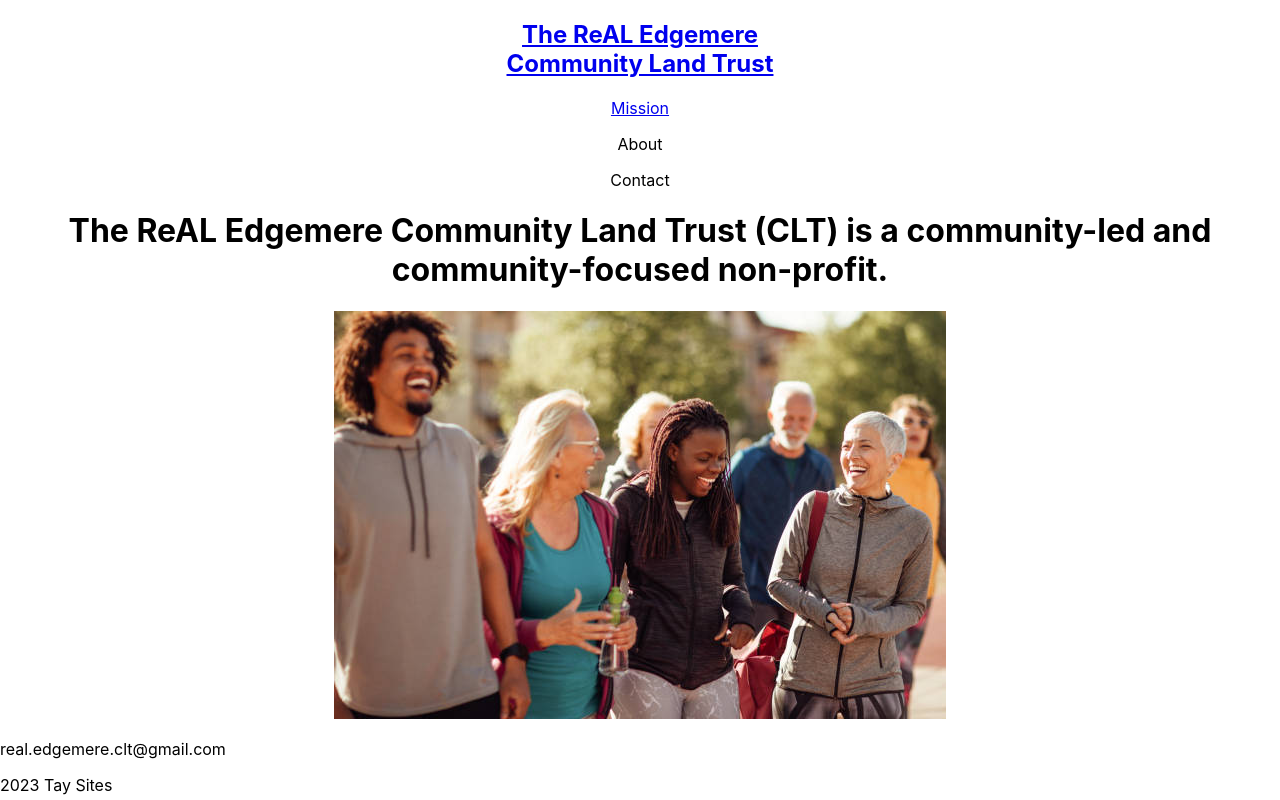
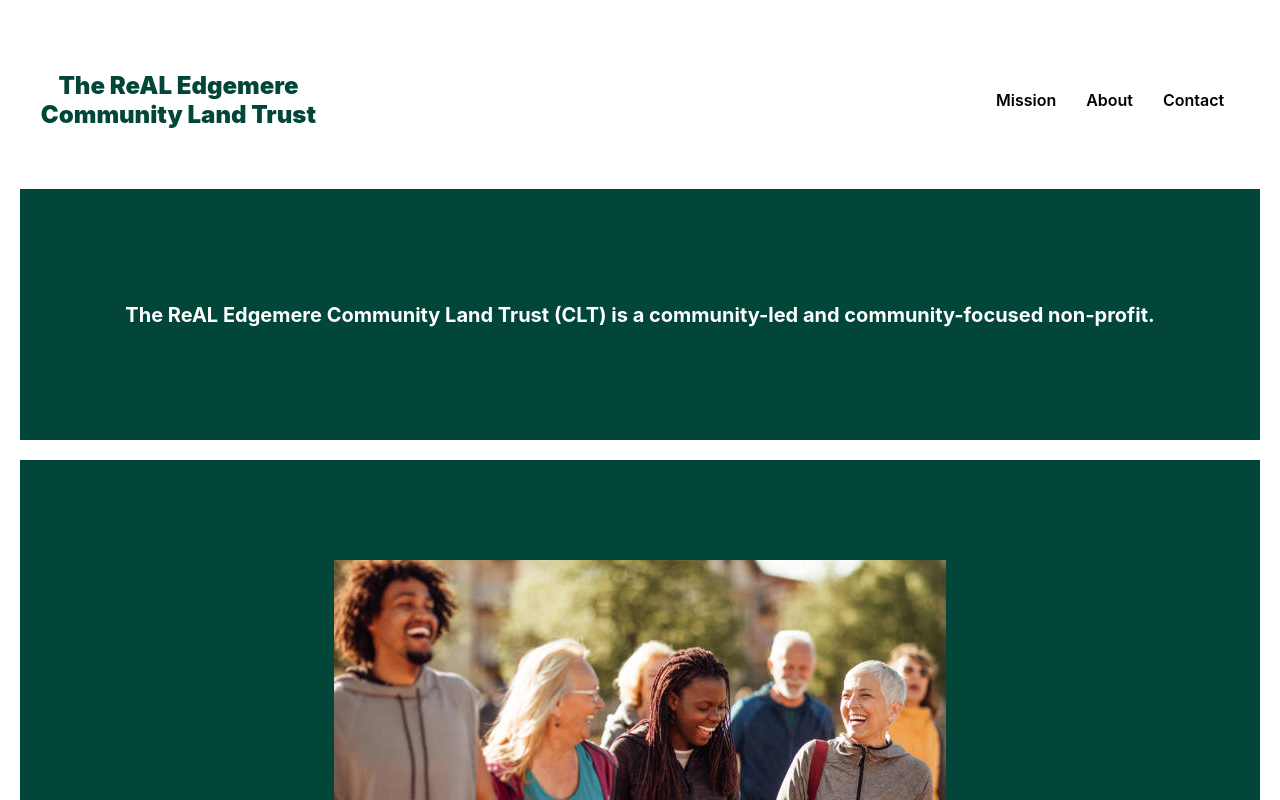
Before and after one commit to TaylorWill94/CLTmobile, a React (Create React App) app: page / in a window 1280 px wide. Shown: the top 800 px of the page. Built offline with nearby package versions, Linux system fonts and the light colour scheme.

Commit message:
Fixes media queries

```diff
--- a/src/components/Footer/Footer.css
+++ b/src/components/Footer/Footer.css
@@ -1,4 +1,4 @@
-@media screen and (max-width: 576px) {
+@media screen and (min-width: 576px) {
   .footer {
     background: rgb(204, 132, 78);
     margin: 1.25rem;
@@ -47,3 +47,53 @@
     color: white;
   }
 }
+
+@media screen and (min-width: 992px) {
+  .footer {
+    background: rgb(204, 132, 78);
+    margin: 1.25rem;
+    padding-top: 100px;
+    padding-bottom: 100px;
+    padding-left: 20px;
+    padding-right: 20px;
+  }
+
+  .email {
+    font-size: 1rem;
+    font-weight: 600;
+    text-align: center;
+    color: white;
+  }
+
+  .site-author {
+    font-size: 1rem;
+    font-weight: 600;
+    text-align: center;
+    color: white;
+  }
+}
+
+@media screen and (min-width: 1200px) {
+  .footer {
+    background: rgb(204, 132, 78);
+    margin: 1.25rem;
+    padding-top: 100px;
+    padding-bottom: 100px;
+    padding-left: 20px;
+    padding-right: 20px;
+  }
+
+  .email {
+    font-size: 1rem;
+    font-weight: 600;
+    text-align: center;
+    color: white;
+  }
+
+  .site-author {
+    font-size: 1rem;
+    font-weight: 600;
+    text-align: center;
+    color: white;
+  }
+}
--- a/src/components/Home/Home.css
+++ b/src/components/Home/Home.css
@@ -1,4 +1,4 @@
-@media screen and (max-width: 576px) {
+@media screen and (min-width: 576px) {
   .home-sec {
     margin: 1.25rem;
     padding-top: 100px;
@@ -28,7 +28,7 @@
   }
 }
 
-@media screen and (max-width: 768px) {
+@media screen and (min-width: 768px) {
   .home-sec {
     margin: 1.25rem;
     padding-top: 100px;
@@ -57,3 +57,63 @@
     /* max-width: 392px; */
   }
 }
+
+@media screen and (min-width: 992px) {
+  .home-sec {
+    margin: 1.25rem;
+    padding-top: 100px;
+    padding-bottom: 100px;
+    padding-left: 20px;
+    padding-right: 20px;
+    background: rgb(1, 70, 56);
+  }
+
+  .message {
+    font-size: 1.25rem;
+    color: white;
+  }
+
+  .img-sec {
+    margin: 1.25rem;
+    padding-top: 100px;
+    padding-bottom: 100px;
+    padding-left: 20px;
+    padding-right: 20px;
+    background: rgb(1, 70, 56);
+  }
+
+  .com-img {
+    max-width: 100%;
+    /* max-width: 392px; */
+  }
+}
+
+@media screen and (min-width: 1200px) {
+  .home-sec {
+    margin: 1.25rem;
+    padding-top: 100px;
+    padding-bottom: 100px;
+    padding-left: 20px;
+    padding-right: 20px;
+    background: rgb(1, 70, 56);
+  }
+
+  .message {
+    font-size: 1.25rem;
+    color: white;
+  }
+
+  .img-sec {
+    margin: 1.25rem;
+    padding-top: 100px;
+    padding-bottom: 100px;
+    padding-left: 20px;
+    padding-right: 20px;
+    background: rgb(1, 70, 56);
+  }
+
+  .com-img {
+    max-width: 100%;
+    /* max-width: 392px; */
+  }
+}
--- a/src/components/Nav/Nav.css
+++ b/src/components/Nav/Nav.css
@@ -1,4 +1,33 @@
-@media screen and (max-width: 576px) {
+@media screen and (min-width: 576px) {
+  .nav {
+    margin: 1.25rem;
+    padding-top: 0.625rem;
+    display: flex;
+    flex-direction: column;
+  }
+
+  .site-title {
+    color: rgb(1, 70, 56);
+    font-weight: 900;
+  }
+
+  a {
+    text-decoration: none;
+  }
+
+  .nav-item {
+    display: inline-block;
+    padding: 0.9375rem;
+    font-weight: 600;
+    color: black;
+  }
+
+  .nav-item:hover {
+    transform: translateY(-0.625rem);
+  }
+}
+
+@media screen and (min-width: 768px) {
   .nav {
     margin: 1.25rem;
     padding-top: 0.625rem;
@@ -25,7 +54,7 @@
   }
 }
 
-@media screen and (max-width: 768px) {
+@media screen and (min-width: 992px) {
   .nav {
     margin: 1.25rem;
     padding-top: 0.625rem;
@@ -51,3 +80,34 @@
     transform: translateY(-0.625rem);
   }
 }
+
+@media screen and (min-width: 1200px) {
+  .nav {
+    margin: 2.55rem;
+    padding-top: 0.625rem;
+    display: flex;
+    flex-direction: row;
+    justify-content: space-between;
+    align-items: center;
+  }
+
+  .site-title {
+    color: rgb(1, 70, 56);
+    font-weight: 900;
+  }
+
+  a {
+    text-decoration: none;
+  }
+
+  .nav-item {
+    display: inline-block;
+    padding: 0.9375rem;
+    font-weight: 600;
+    color: black;
+  }
+
+  .nav-item:hover {
+    transform: translateY(-0.625rem);
+  }
+}
--- a/src/components/Nav/Nav.js
+++ b/src/components/Nav/Nav.js
@@ -9,11 +9,14 @@
           The ReAL Edgemere <br /> Community Land Trust
         </h1>
       </Link>
-      <Link to="/mission">
-        <p className="nav-item">Mission</p>
-      </Link>
-      <p className="nav-item">About</p>
-      <p className="nav-item">Contact</p>
+
+      <div className="nav-sec-items">
+        <Link to="/mission">
+          <p className="nav-item">Mission</p>
+        </Link>
+        <p className="nav-item">About</p>
+        <p className="nav-item">Contact</p>
+      </div>
     </nav>
   );
 }
```
